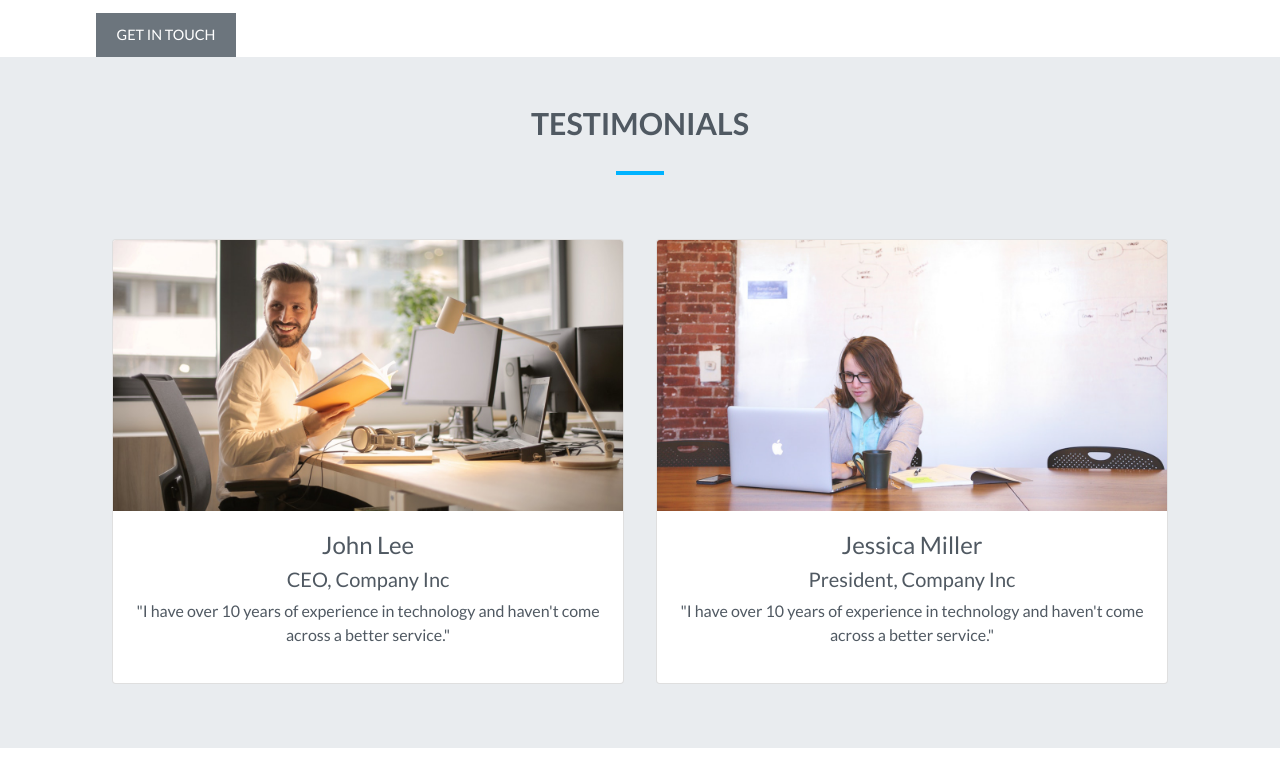
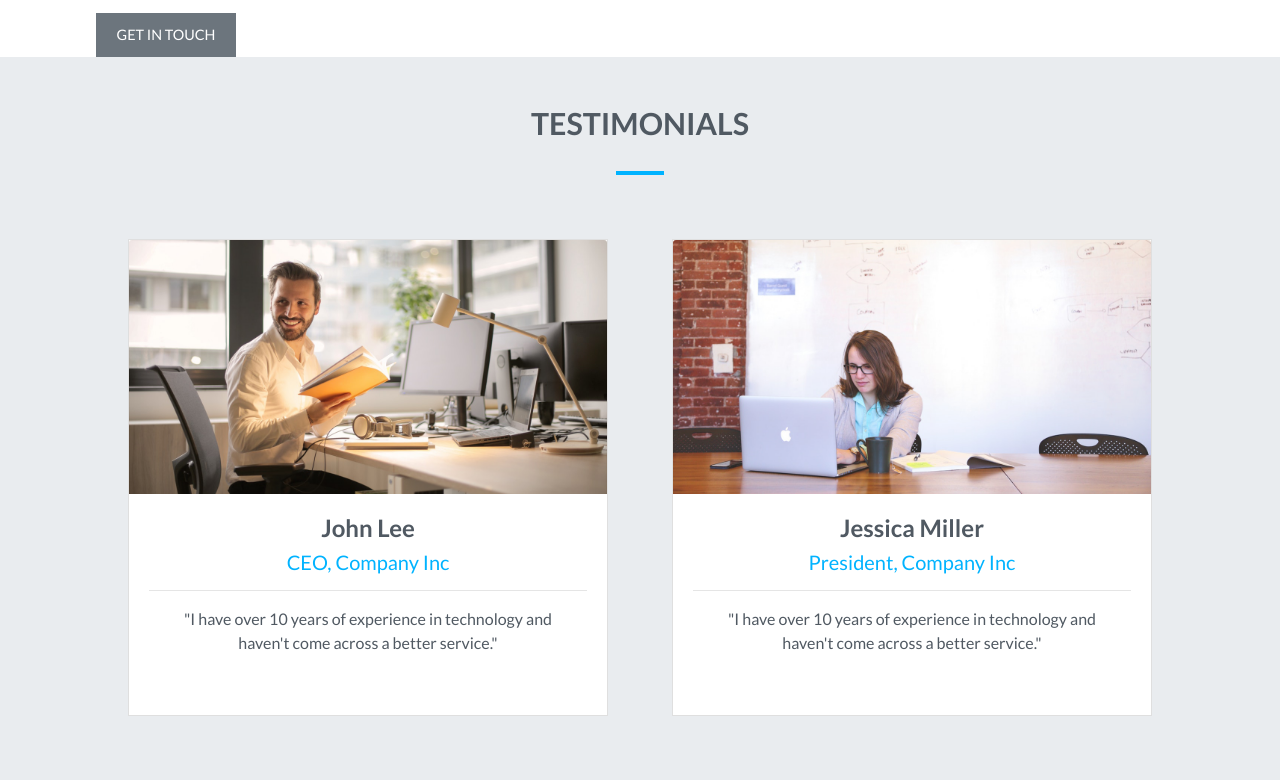
Before and after one commit to bryan-leano/nest-theme, a plain HTML site: page index.html in a window 1280 px wide. Shown: the part 2027-2807 px from the top of the page. Before the commit the page ends 2775 px from the top, so only its background shows below. Drawn offline with Linux system fonts and the light colour scheme.

Commit message:
bootstrap cards and testimonials pt 2

```diff
--- a/style.css
+++ b/style.css
@@ -151,6 +151,32 @@ h3.heading {
   overflow: hidden;
 }
 
+/*================== TESTIMONIALS SECTION ====================*/
+
+.card {
+  margin: 0 1rem;
+  border-radius: 0;
+}
+
+.card-image-top {
+  border-radius: 0;
+}
+
+.card h4 {
+  font-weight: 700;
+}
+
+.card h5 {
+  color: #00B3FF;
+}
+
+.card p {
+  border-top: 1px solid rgba(0, 0, 0, 0.1);
+  padding: 1rem;
+  margin: 1rem 0 1.5rem;
+}
+
+
 /*============ BOOTSTRAP BREAK POINTS:
 
 Extra small (xs) devices (portrait phones, less than 576px)
```
